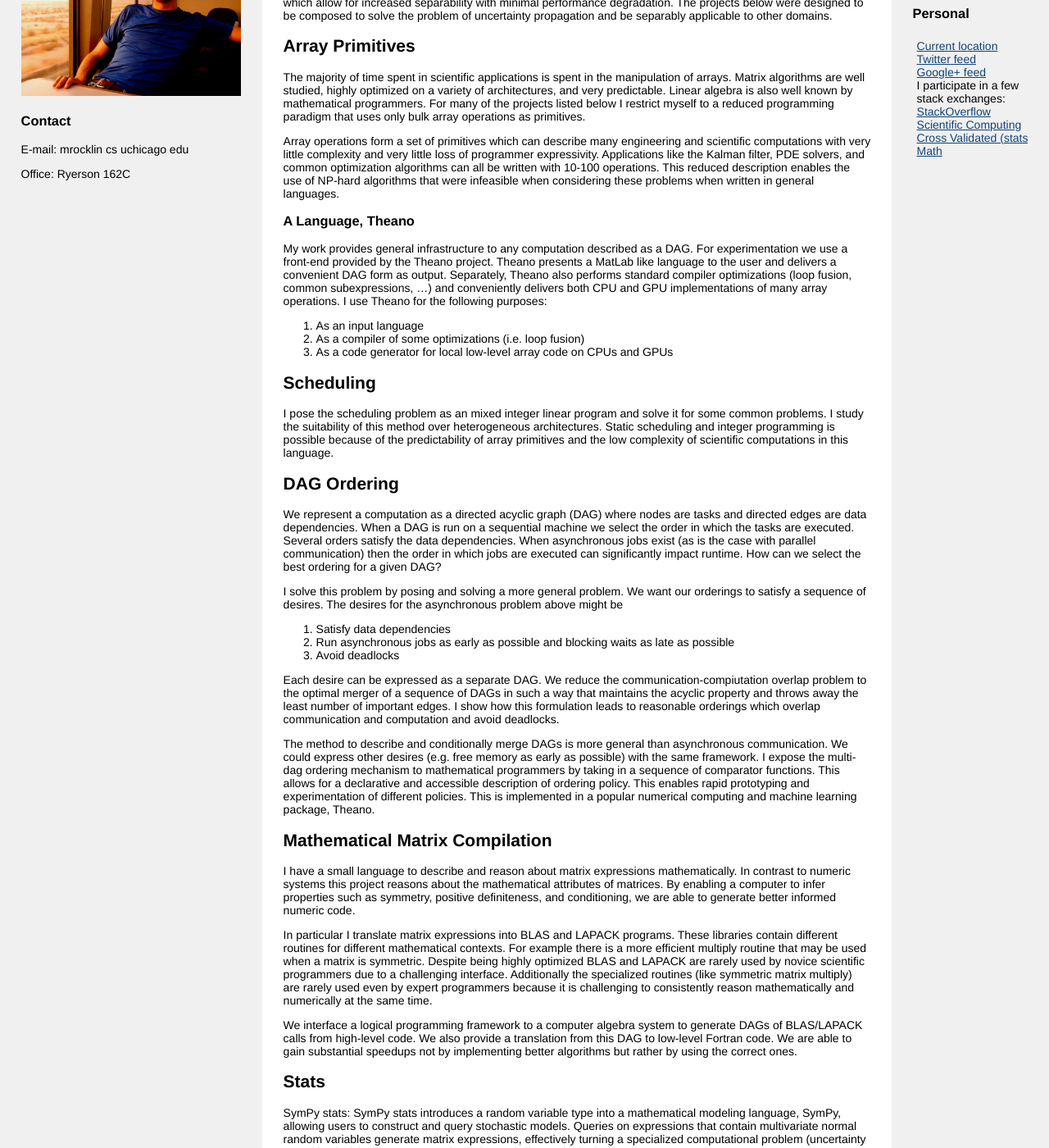
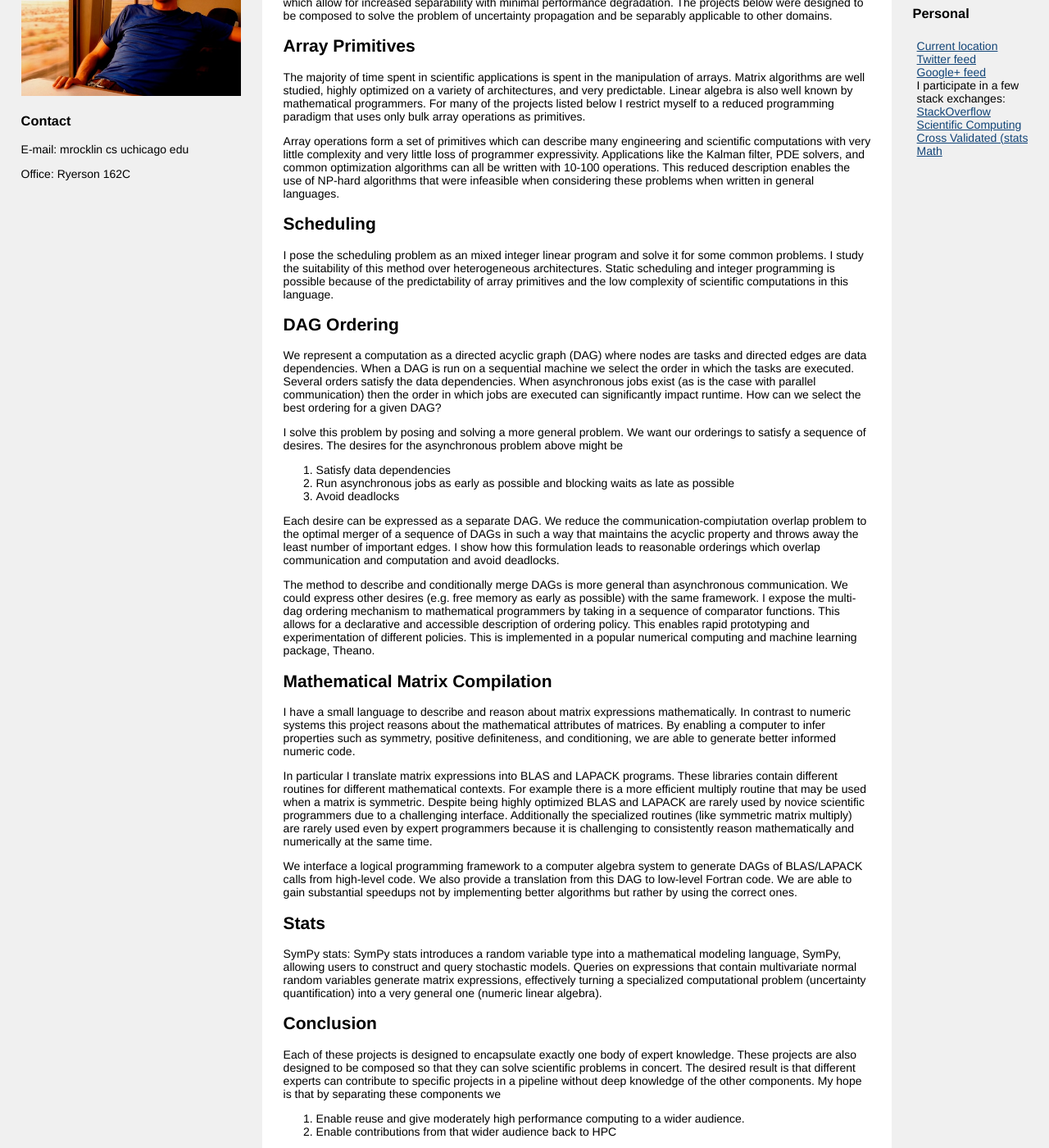
Before and after one commit to mrocklin/mrocklin.github.io, a Jekyll site: the page built from pub/research-statement.md, in a window 1280 px wide and 1400 px high, scrolled down 237 px. Shown: the whole window at 82% size. Built offline with Jekyll 4.4.1, drawn with Linux system fonts in a browser that asks for light colours; Markdown is read by kramdown in place of the engine named in the settings; some of the changed text lies outside the part shown.

Commit message:
remove Theano, add userbase

```diff
--- a/pub/research-statement.md
+++ b/pub/research-statement.md
@@ -15,14 +15,6 @@ Array Primitives
 The majority of time spent in scientific applications is spent in the manipulation of arrays. Matrix algorithms are well studied, highly optimized on a variety of architectures, and very predictable. Linear algebra is also well known by mathematical programmers. For many of the projects listed below I restrict myself to a reduced programming paradigm that uses only bulk array operations as primitives.
 
 Array operations form a set of primitives which can describe many engineering and scientific computations with very little complexity and very little loss of programmer expressivity. Applications like the Kalman filter, PDE solvers, and common optimization algorithms can all be written with 10-100 operations. This reduced description enables the use of NP-hard algorithms that were infeasible when considering these problems when written in general languages.
-
-### A Language, Theano
-
-My work provides general infrastructure to any computation described as a DAG. For experimentation we use a front-end provided by the Theano project. Theano presents a MatLab like language to the user and delivers a convenient DAG form as output. Separately, Theano also performs standard compiler optimizations (loop fusion, common subexpressions, ...) and conveniently delivers both CPU and GPU implementations of many array operations. I use Theano for the following purposes:
-
-1. As an input language
-2. As a compiler of some optimizations (i.e. loop fusion)
-3. As a code generator for local low-level array code on CPUs and GPUs
 
 Scheduling
 ----------
```
Also changed, not shown: other parts of pub/research-statement.md (+5 -0 lines).
